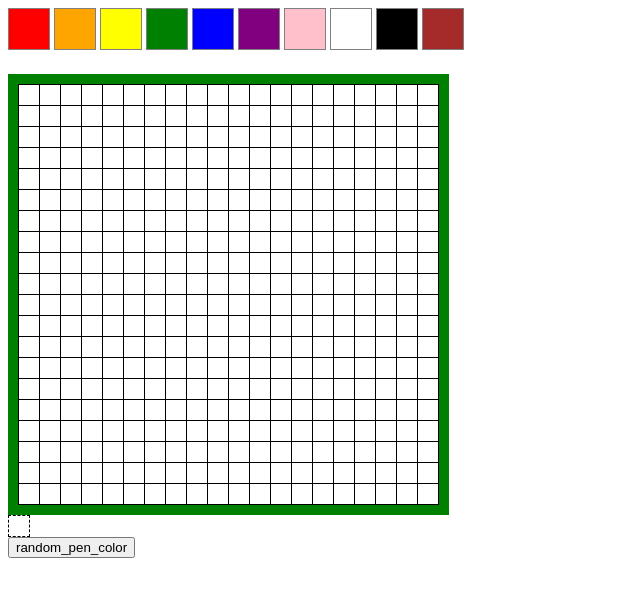
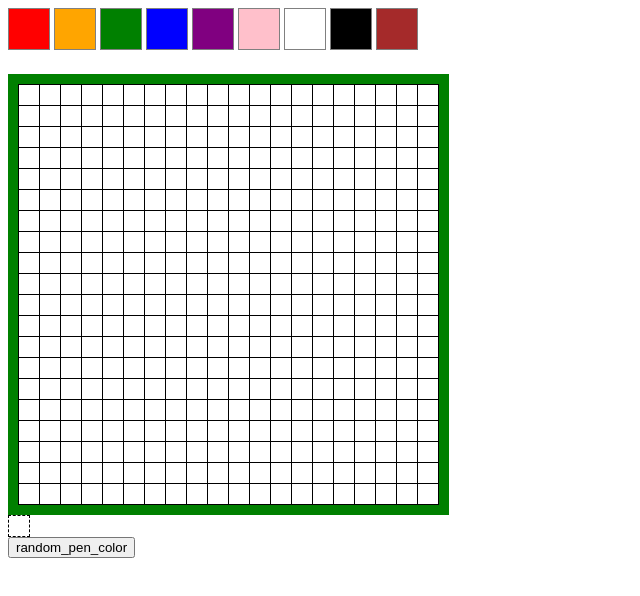
Before and after one commit to Kevinufo/Pixel-Editor, a plain HTML site: page index.html in a window 1280 px wide. Shown: the whole page, without its empty margins (0-640 px from the left). Drawn offline with nearby package versions, Linux system fonts and the light colour scheme.

Commit message:
removed yellow

```diff
--- a/index.html
+++ b/index.html
@@ -12,8 +12,8 @@
     </div>
     <div class="pen" style="background-color:orange" onclick="setcolor('orange')">
     </div>
-    <div class="pen" style="background-color:yellow" onclick="setcolor('yellow')">
-    </div>
+    <!-- <div class="pen" style="background-color:yellow" onclick="setcolor('yellow')">
+    </div> -->
     <div class="pen" style="background-color:green" onclick="setcolor('green')">
     </div>
     <div class="pen" style="background-color:blue" onclick="setcolor('blue')">
```
